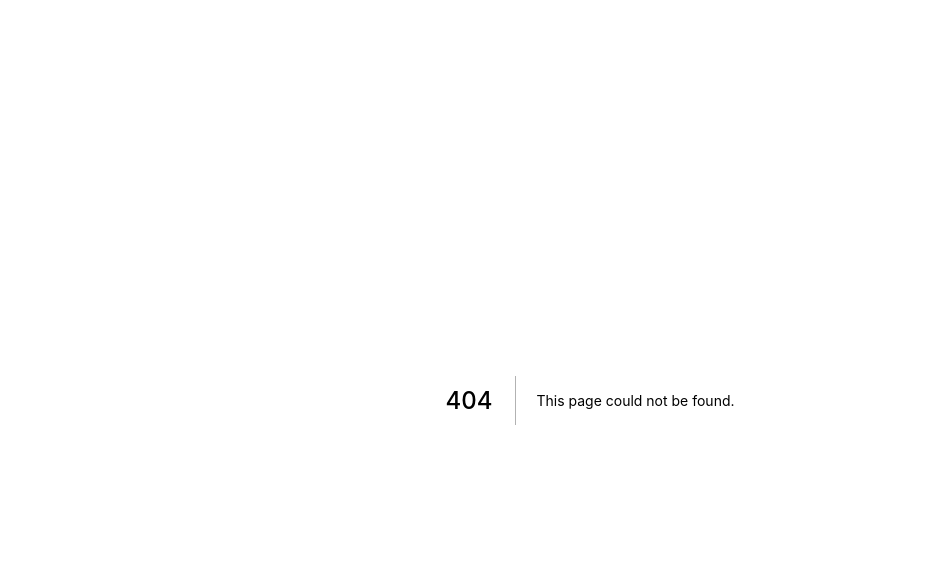
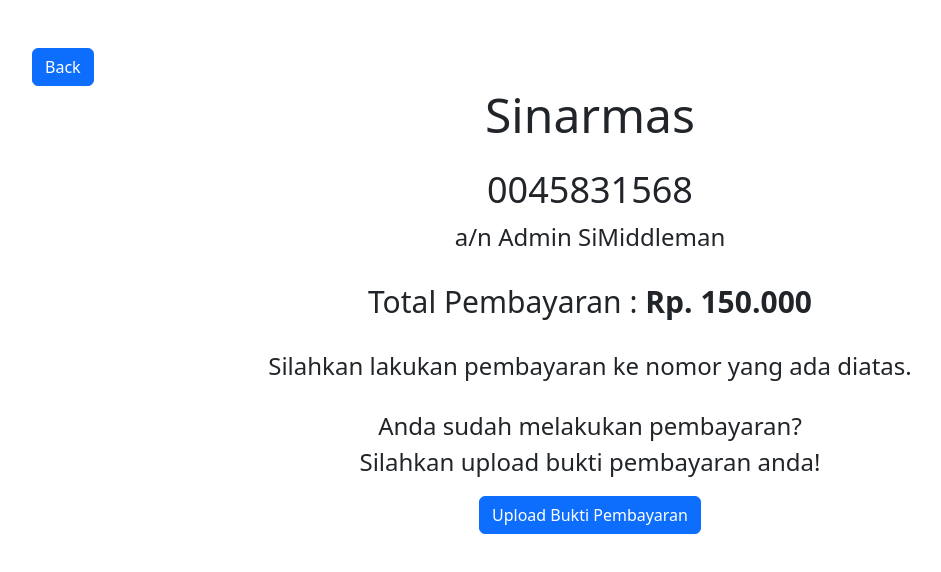
Before and after one commit to WibuSOS/SiMiddleman, a Next.js app in the folder frontend/: page /Payment in a window 1280 px wide. Before the commit this address had no page. Shown: the top 572 px of the page, without its empty margins (50-991 px from the left). Built offline with nearby package versions, Linux system fonts and the light colour scheme.

Commit message:
[GREEN] membuat frontend payment

```diff
--- /dev/null
+++ b/frontend/pages/Payment.js
@@ -0,0 +1,35 @@
+import Button from 'react-bootstrap/Button';
+import Link from 'next/link';
+
+function Pembayaran() {
+    return (
+        <div className='container pt-5' style={{backgroundColor: "#FFFFFF"}}>
+            <Button type='submit'>Back</Button>
+            <div className='d-flex flex-column justify-content-center'>
+                <h2 className='mx-auto mb-4' style={{fontSize: "48px"}}>Sinarmas</h2>
+                <h3 className='mx-auto' style={{fontSize: "36px"}}>0045831568</h3>
+                <div className='mx-auto mb-4' style={{fontSize: "24px"}}>
+                    a/n Admin SiMiddleman
+                </div>
+                <div className='mx-auto mb-4' style={{fontSize: "30px"}}>
+                    Total Pembayaran :
+                    <b> Rp. 150.000</b>
+                </div>
+                <div className='mx-auto mb-4' style={{fontSize: "24px"}}>
+                    Silahkan lakukan pembayaran ke nomor yang ada diatas.
+                </div>
+                <div className='mx-auto'style={{fontSize: "24px"}}>
+                    Anda sudah melakukan pembayaran?
+                </div>
+                <div className='mx-auto mb-3'style={{fontSize: "24px"}}>
+                    Silahkan upload bukti pembayaran anda!
+                </div>
+                <Link href={`https://forms.gle/yAtYBvu583nuVqmN6`}>
+                    <Button className='mx-auto'>Upload Bukti Pembayaran</Button>
+                </Link>
+            </div>
+        </div>
+    )
+}
+
+export default Pembayaran;
```
